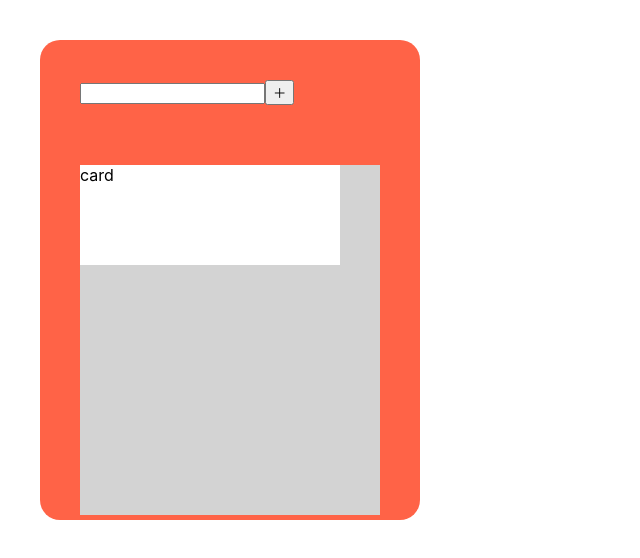
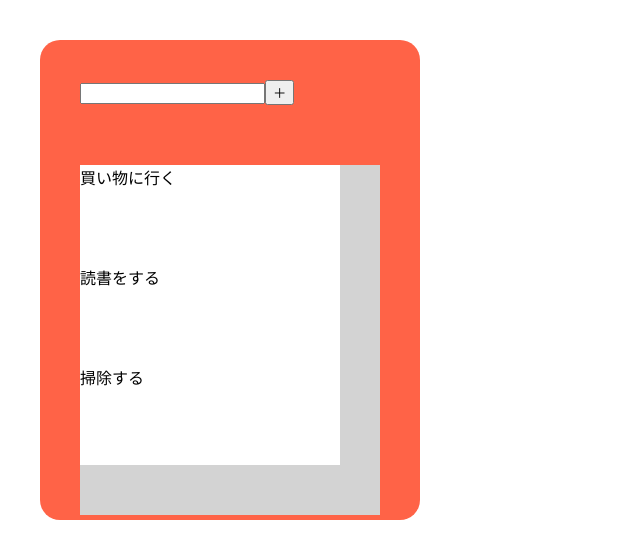
Before and after one commit to tps2417/todolist, a React (Create React App) app: page / in a window 1280 px wide. Shown: the top 558 px of the page, without its empty margins (0-640 px from the left). Built offline with nearby package versions, Linux system fonts and the light colour scheme.

Commit message:
配列の中の値をループで表示した

```diff
--- a/src/components/Card.js
+++ b/src/components/Card.js
@@ -1,9 +1,10 @@
 import React from "react";
 
-export const Card = () => {
+export const Card = (props) => {
+  console.log("props:", props);
   return (
     <div style={styles.item}>
-      <div>card</div>
+      <div>{props.title}</div>
     </div>
   );
 };
--- a/src/screens/Todo.js
+++ b/src/screens/Todo.js
@@ -6,8 +6,10 @@ export const Todo = () => {
   const [text, setText] = useState("");
 
   const inputText = (event) => {
-    setText(event.target.value);
+    // setText(event.target.value);
   };
+
+  const todoListItem = ["買い物に行く", "読書をする", "掃除する"];
 
   return (
     <div style={styles.todoContainer}>
@@ -17,7 +19,10 @@ export const Todo = () => {
       </div>
 
       <div style={styles.card}>
-        <Card />
+        {todoListItem.map(function (value) {
+          console.log("value;", value);
+          return <Card title={value} />;
+        })}
       </div>
     </div>
   );
```
